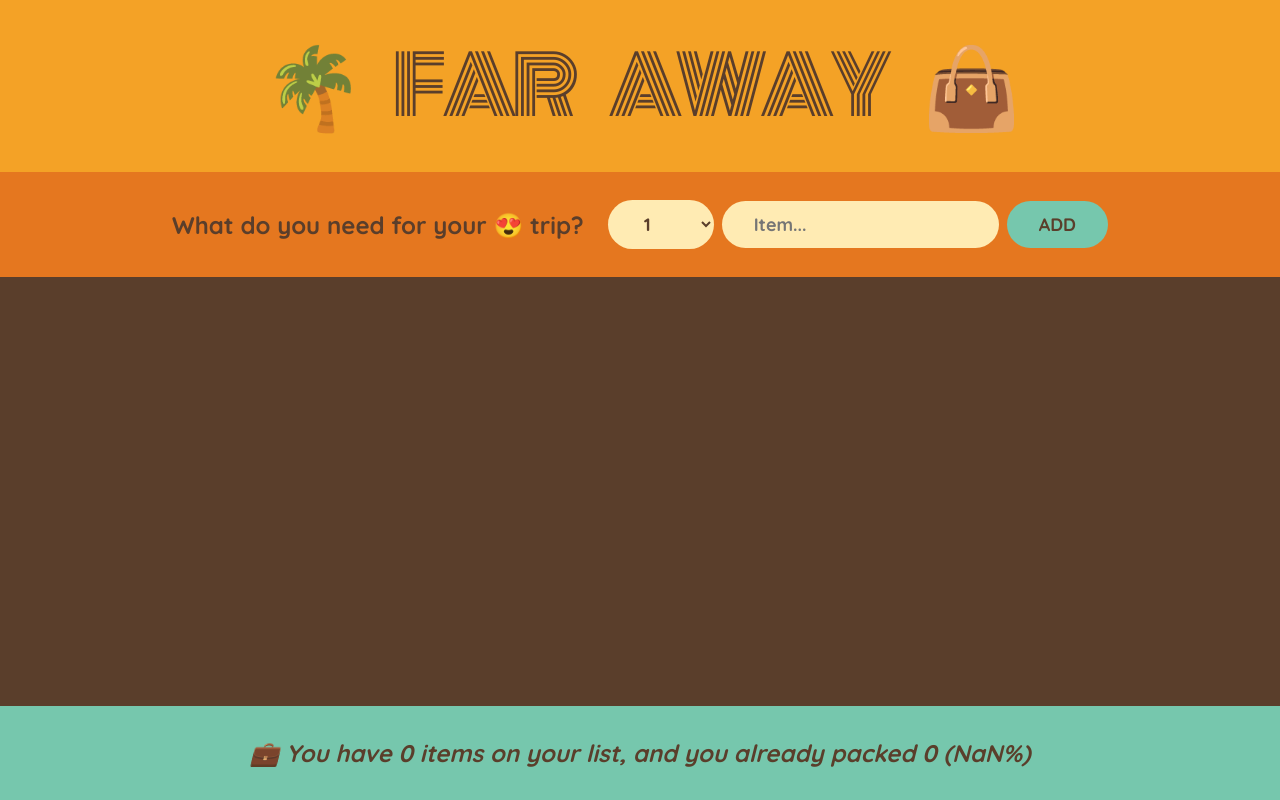
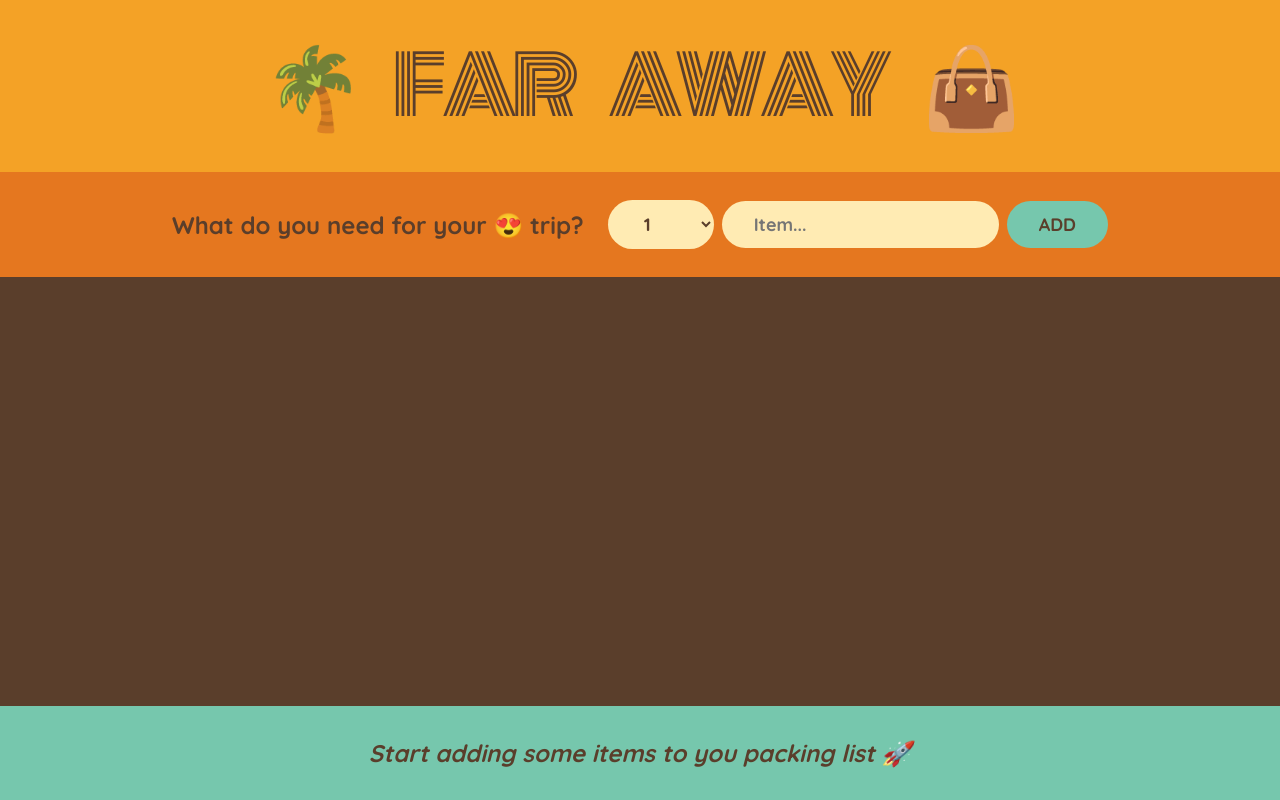
Before and after one commit to mez-chain/travel-list, a React (Create React App) app: page / in a window 1280 px wide. Built offline with nearby package versions, Linux system fonts and the light colour scheme.

Commit message:
fixed statistics section bugs

```diff
--- a/src/App.js
+++ b/src/App.js
@@ -136,15 +136,25 @@ function Item({ item, onDeleteItem, onUpdateItem }) {
 }
 
 function Stats({ items }) {
+  if (!items.length) {
+    return (
+      <p className="stats">
+        <em>Start adding some items to you packing list 🚀</em>
+      </p>
+    );
+  }
+
   const totalItems = items.length;
   const totalPackedItems = items.filter((item) => item.packed).length;
-  const perecentage = Math.round((totalPackedItems / totalItems) * 100);
+  const percentage = Math.round((totalPackedItems / totalItems) * 100);
 
   return (
     <footer className="stats">
       <em>
-        💼 You have {totalItems} items on your list, and you already packed{" "}
-        {totalPackedItems} ({perecentage}%)
+        {percentage === 100
+          ? `You got everything! Ready to go ✈️`
+          : `💼 You have ${totalItems} items on your list, and
+        you already packed ${totalPackedItems} (${percentage}%)`}
       </em>
     </footer>
   );
```
